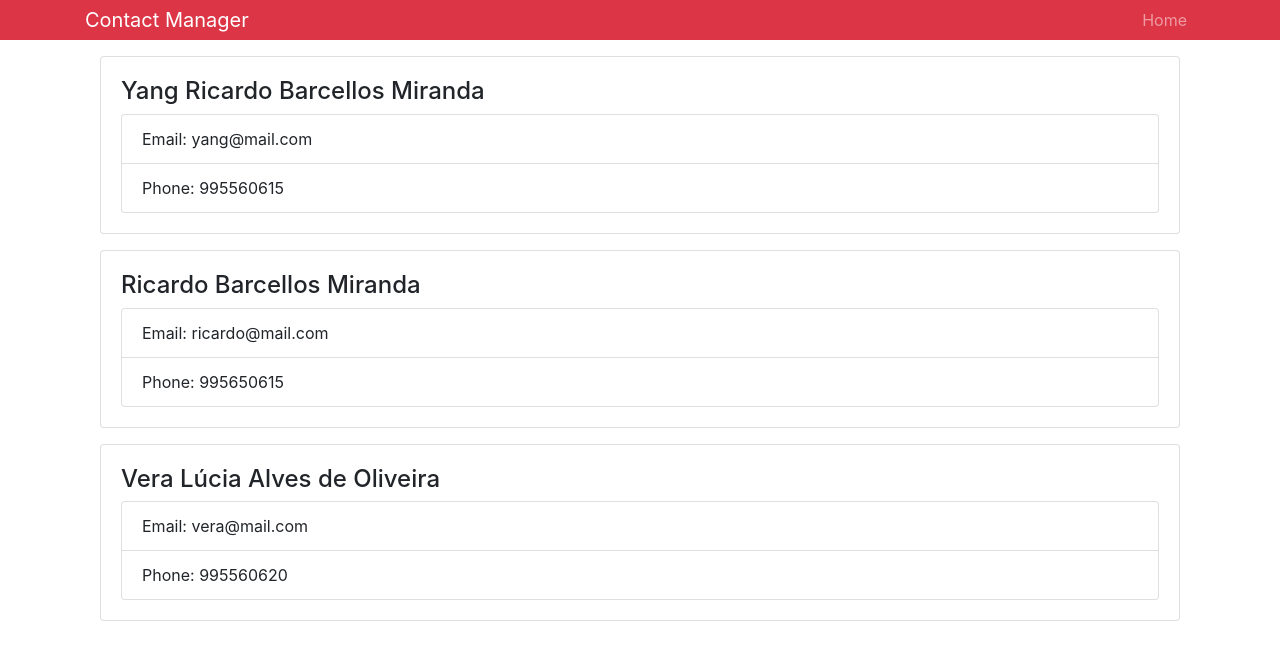
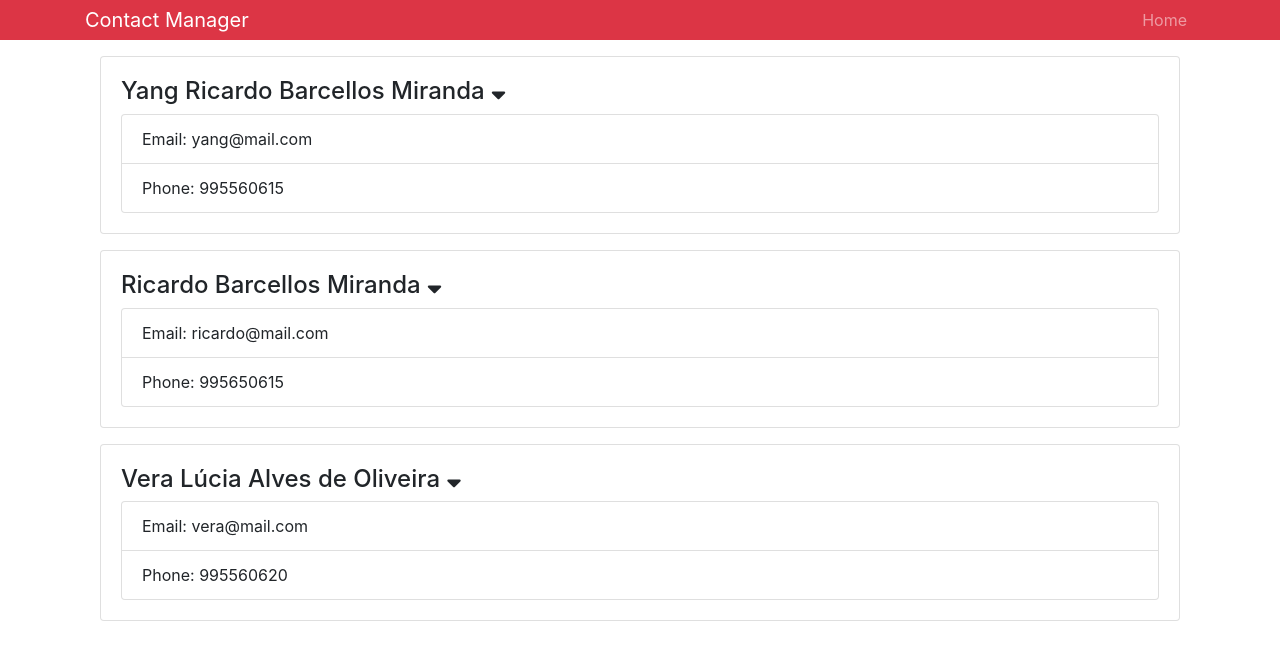
Before and after one commit to arpesh28/react-front-to-back, a React (Create React App) app in the folder contactmanager/: page / in a window 1280 px wide. Shown: the top 660 px of the page. Built offline with nearby package versions, Linux system fonts and the light colour scheme.

Commit message:
event bind method

```diff
--- a/contactmanager/public/index.html
+++ b/contactmanager/public/index.html
@@ -8,7 +8,8 @@
   <meta name="theme-color" content="#000000">
 
   <link rel="manifest" href="%PUBLIC_URL%/manifest.json">
-
+  <link rel="stylesheet" href="https://use.fontawesome.com/releases/v5.4.1/css/all.css" integrity="sha384-5sAR7xN1Nv6T6+dT2mhtzEpVJvfS3NScPQTrOxhwjIuvcA67KV2R5Jz6kr4abQsz"
+    crossorigin="anonymous">
   <title>Contact Manager</title>
 </head>
 
--- a/contactmanager/src/components/contact/Contact.jsx
+++ b/contactmanager/src/components/contact/Contact.jsx
@@ -2,12 +2,24 @@
 import { PropTypes } from "prop-types";
 
 class Contact extends Component {
+  state = {};
+
+  onShowClick = (id, e) => {
+    console.log(id);
+  };
+
   render() {
     const { name, email, phone } = this.props.contact;
     return (
       <div className="container">
         <div className="card card-body mb-3">
-          <h4>{name}</h4>
+          <h4>
+            {name}{" "}
+            <i
+              className="fas fa-sort-down"
+              onClick={this.onShowClick.bind(this, name)}
+            />
+          </h4>
           <ul className="list-group">
             <li className="list-group-item">Email: {email}</li>
             <li className="list-group-item">Phone: {phone}</li>
```
